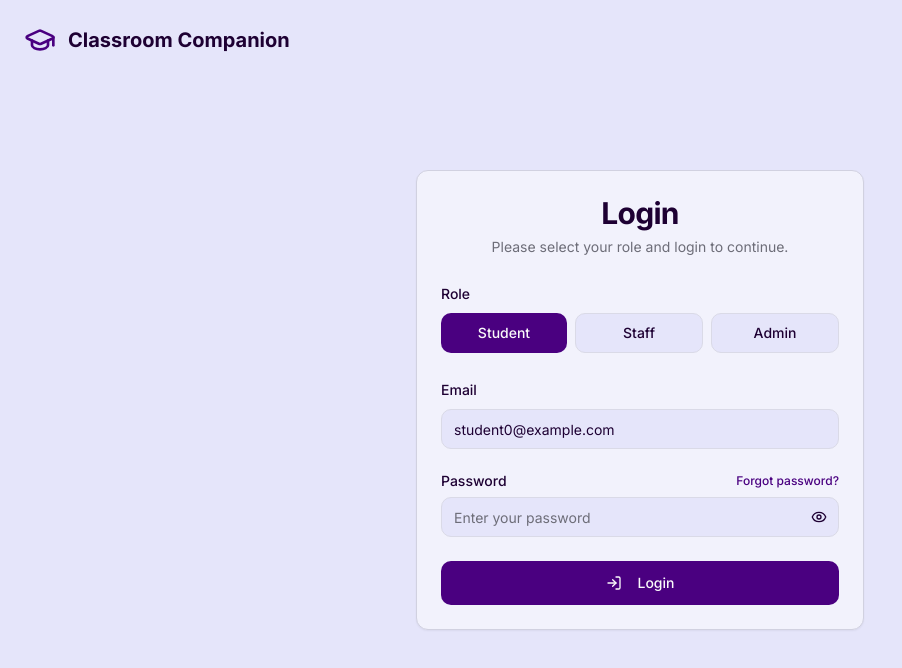
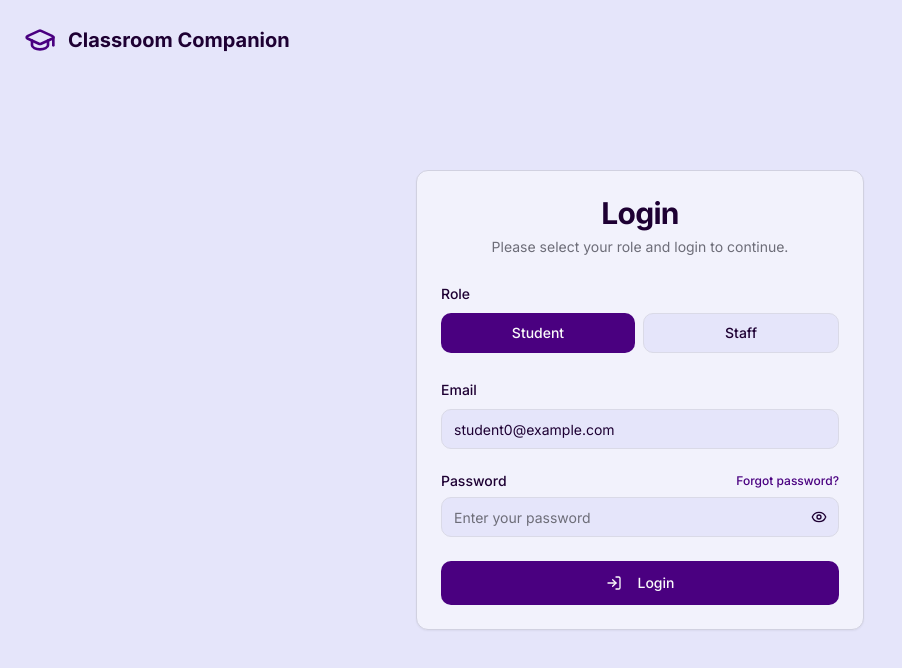
Before and after one commit to Lakshyaharkhani/ClassroomCompanion, a Next.js app: page / in a window 1280 px wide. Shown: the top 668 px of the page, without its empty margins (0-902 px from the left). Built offline with nearby package versions, Linux system fonts and the light colour scheme; no server answers.

Commit message:
remove admin button and add its abitlity to staff button if some one log

```diff
--- a/src/app/page.jsx
+++ b/src/app/page.jsx
@@ -1,3 +1,4 @@
+
 "use client";
 
 import { useEffect } from "react";
@@ -28,9 +29,13 @@ export default function SmartCurriculumApp() {
     try {
         const loggedInUser = await login(loginInfo.email, loginInfo.password);
         let initialPath = '/';
-        if (loggedInUser.role === 'admin') initialPath = '/admin/dashboard';
-        if (loggedInUser.role === 'staff') initialPath = '/staff/dashboard';
-        if (loggedInUser.role === 'student') initialPath = '/student/dashboard';
+        if (loggedInUser.role === 'admin') {
+            initialPath = '/admin/dashboard';
+        } else if (loggedInUser.role === 'staff') {
+            initialPath = '/staff/dashboard';
+        } else if (loggedInUser.role === 'student') {
+            initialPath = '/student/dashboard';
+        }
         router.push(initialPath);
     } catch(error) {
         console.error("Login failed:", error);
--- a/src/components/auth/login-page.jsx
+++ b/src/components/auth/login-page.jsx
@@ -20,15 +20,13 @@ export default function LoginPage({ onLogin }) {
 
   const handleLogin = () => {
     if (email.trim() && password.trim()) {
-      onLogin({ email: email.trim(), role, password });
+      onLogin({ email: email.trim(), password });
     }
   };
 
   const handleRoleChange = (newRole) => {
     setRole(newRole);
-    if (newRole === 'admin') {
-      setEmail('admin@example.com');
-    } else if (newRole === 'staff') {
+    if (newRole === 'staff') {
       setEmail('staff0@example.com');
     } else {
       setEmail('student0@example.com');
@@ -78,7 +76,7 @@ export default function LoginPage({ onLogin }) {
           <div className="space-y-2">
              <Label>Role</Label>
             <div className="flex gap-2">
-              {(["student", "staff", "admin"]).map((r) => (
+              {(["student", "staff"]).map((r) => (
                 <Button
                   key={r}
                   variant={role === r ? "default" : "outline"}
```
